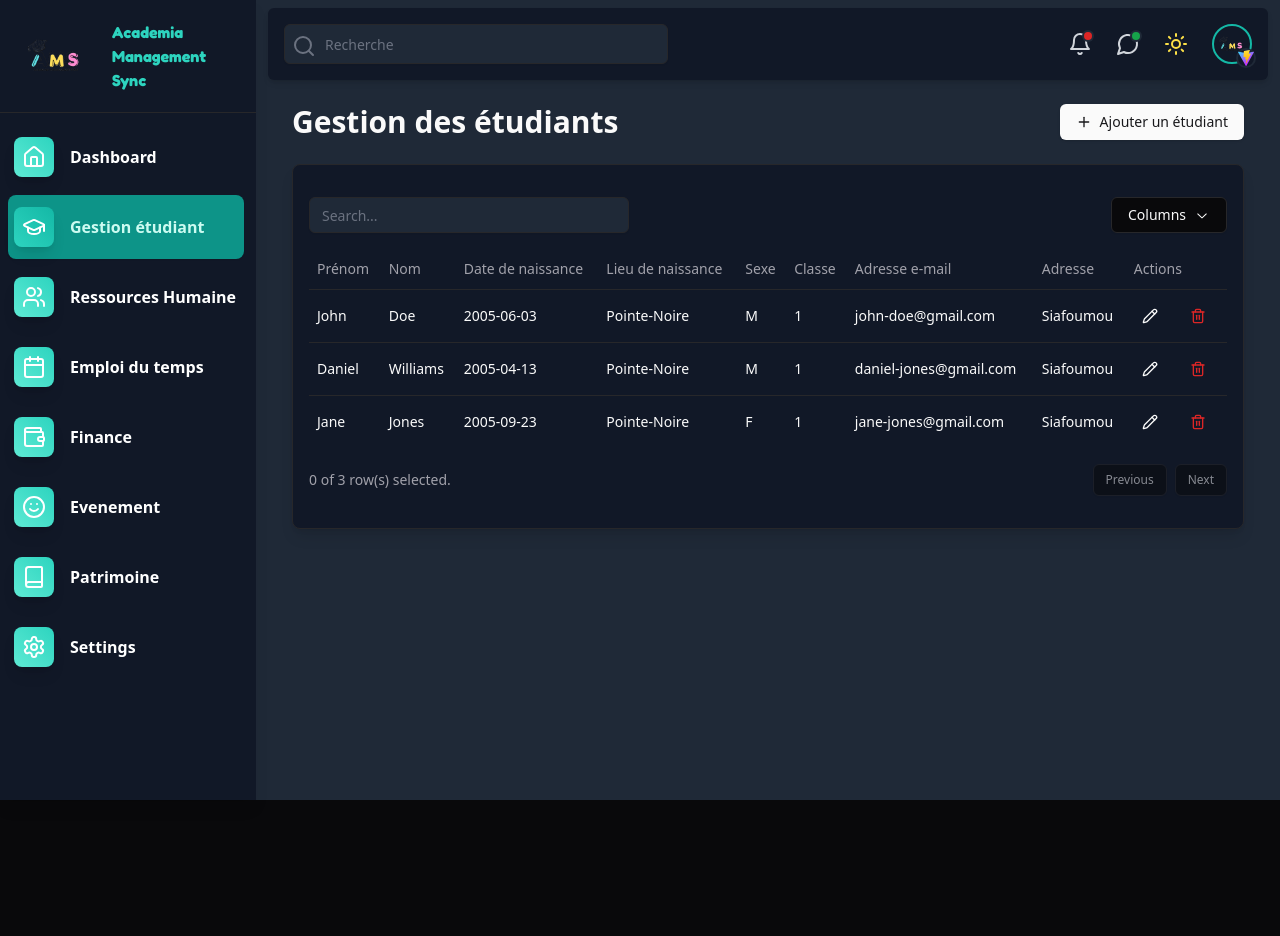
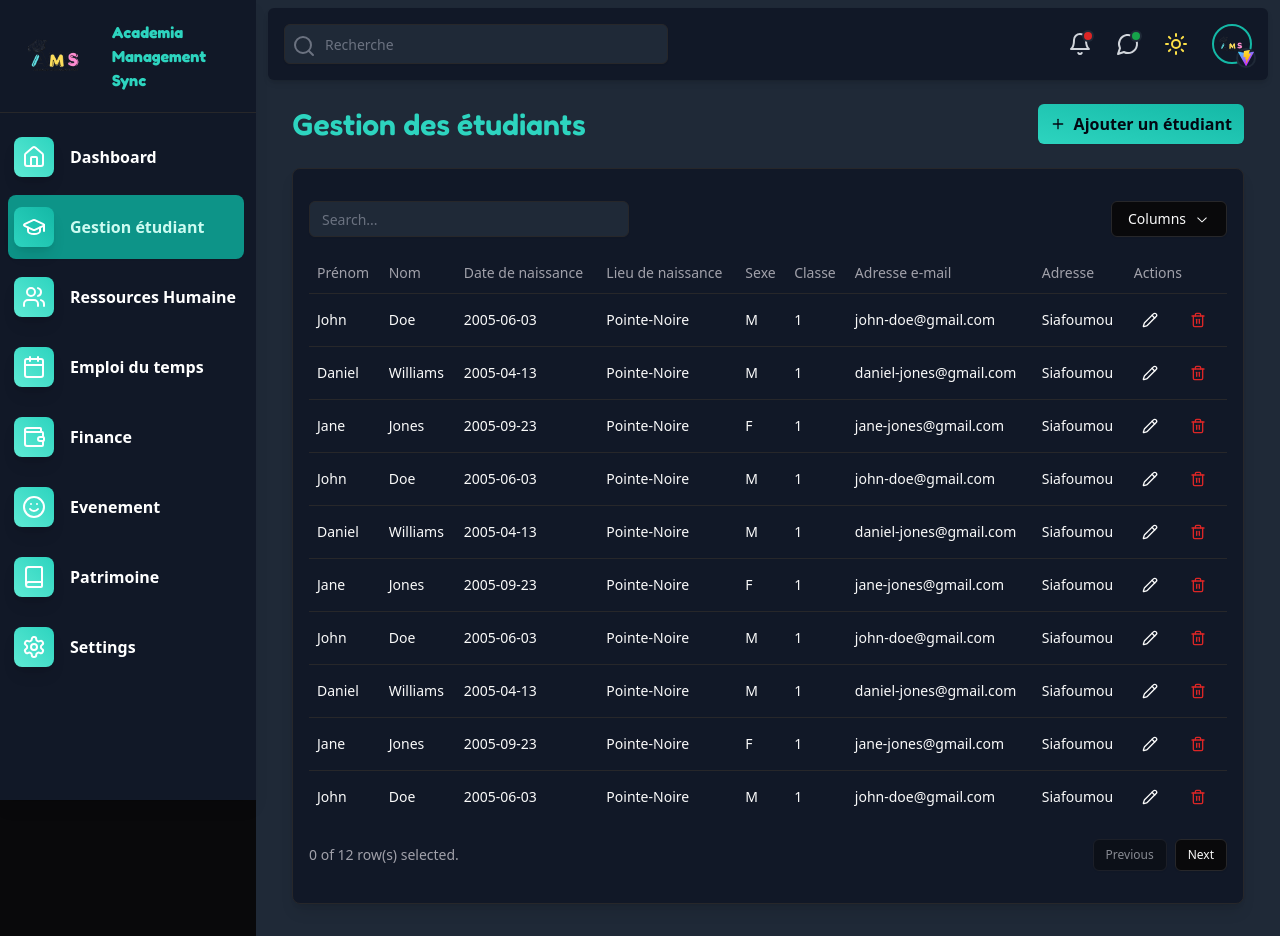
Before and after one commit to AureDulvresse/app.ams.io, a React (Vite) app: page /students in a window 1280 px wide. Before the commit the page ends 800 px from the top, so only its background shows below. Built offline with nearby package versions, Linux system fonts and the light colour scheme.

Commit message:
Update Students.tsx

```diff
--- a/src/components/Students.tsx
+++ b/src/components/Students.tsx
@@ -3,6 +3,7 @@ import { Trash2, Plus, Pencil } from "lucide-react";
 import { Button } from "./ui/button";
 import DataTable from "./common/DataTable";
 import { Student } from "@/types";
+import { Link } from "react-router-dom";
 
 
 const columns = [
@@ -105,16 +106,156 @@ const Students: React.FC = () => {
       class_id: 1,
       school_id: 1,
     },
+    {
+      id: 4,
+      first_name: "John",
+      last_name: "Doe",
+      dob: "2005-06-03",
+      pob: "Pointe-Noire",
+      gender: "M",
+      phone: "05 568 68 68",
+      address: "Siafoumou",
+      email: "john-doe@gmail.com",
+      guardian_name: "Jenathan Doe",
+      guardian_phone: "04 456 46 46",
+      class_id: 1,
+      school_id: 1,
+    },
+    {
+      id: 5,
+      first_name: "Daniel",
+      last_name: "Williams",
+      dob: "2005-04-13",
+      pob: "Pointe-Noire",
+      gender: "M",
+      phone: "05 568 68 68",
+      address: "Siafoumou",
+      email: "daniel-jones@gmail.com",
+      guardian_name: "Roger Williams",
+      guardian_phone: "04 456 46 46",
+      class_id: 1,
+      school_id: 1,
+    },
+    {
+      id: 6,
+      first_name: "Jane",
+      last_name: "Jones",
+      dob: "2005-09-23",
+      pob: "Pointe-Noire",
+      gender: "F",
+      phone: "05 568 68 68",
+      address: "Siafoumou",
+      email: "jane-jones@gmail.com",
+      guardian_name: "Sonia Lewis",
+      guardian_phone: "04 456 46 46",
+      class_id: 1,
+      school_id: 1,
+    },
+    {
+      id: 7,
+      first_name: "John",
+      last_name: "Doe",
+      dob: "2005-06-03",
+      pob: "Pointe-Noire",
+      gender: "M",
+      phone: "05 568 68 68",
+      address: "Siafoumou",
+      email: "john-doe@gmail.com",
+      guardian_name: "Jenathan Doe",
+      guardian_phone: "04 456 46 46",
+      class_id: 1,
+      school_id: 1,
+    },
+    {
+      id: 8,
+      first_name: "Daniel",
+      last_name: "Williams",
+      dob: "2005-04-13",
+      pob: "Pointe-Noire",
+      gender: "M",
+      phone: "05 568 68 68",
+      address: "Siafoumou",
+      email: "daniel-jones@gmail.com",
+      guardian_name: "Roger Williams",
+      guardian_phone: "04 456 46 46",
+      class_id: 1,
+      school_id: 1,
+    },
+    {
+      id: 9,
+      first_name: "Jane",
+      last_name: "Jones",
+      dob: "2005-09-23",
+      pob: "Pointe-Noire",
+      gender: "F",
+      phone: "05 568 68 68",
+      address: "Siafoumou",
+      email: "jane-jones@gmail.com",
+      guardian_name: "Sonia Lewis",
+      guardian_phone: "04 456 46 46",
+      class_id: 1,
+      school_id: 1,
+    },
+     {
+      id: 10,
+      first_name: "John",
+      last_name: "Doe",
+      dob: "2005-06-03",
+      pob: "Pointe-Noire",
+      gender: "M",
+      phone: "05 568 68 68",
+      address: "Siafoumou",
+      email: "john-doe@gmail.com",
+      guardian_name: "Jenathan Doe",
+      guardian_phone: "04 456 46 46",
+      class_id: 1,
+      school_id: 1,
+    },
+    {
+      id: 11,
+      first_name: "Daniel",
+      last_name: "Williams",
+      dob: "2005-04-13",
+      pob: "Pointe-Noire",
+      gender: "M",
+      phone: "05 568 68 68",
+      address: "Siafoumou",
+      email: "daniel-jones@gmail.com",
+      guardian_name: "Roger Williams",
+      guardian_phone: "04 456 46 46",
+      class_id: 1,
+      school_id: 1,
+    },
+    {
+      id: 12,
+      first_name: "Jane",
+      last_name: "Jones",
+      dob: "2005-09-23",
+      pob: "Pointe-Noire",
+      gender: "F",
+      phone: "05 568 68 68",
+      address: "Siafoumou",
+      email: "jane-jones@gmail.com",
+      guardian_name: "Sonia Lewis",
+      guardian_phone: "04 456 46 46",
+      class_id: 1,
+      school_id: 1,
+    },
   ]);
 
   return (
     <div className="p-6">
       <div className="flex justify-between items-center mb-6">
-        <h2 className="text-3xl font-bold">Gestion des étudiants</h2>
-        <Button className="flex items-center gap-2">
-          <Plus size={16} />
+        <h2 className="text-3xl font-semibold font-fredoka text-teal-400">
+          Gestion des étudiants
+        </h2>
+        <Link
+          to={"/"}
+          className="flex items-center gap-2 bg-gradient-to-tr from-teal-400 to-teal-500 px-3 py-2 rounded-md shadow-sm text-white dark:text-gray-950 font-semibold hover:scale-[1.02] transition-all"
+        >
+          <Plus className="font-semibold" size={16} />
           Ajouter un étudiant
-        </Button>
+        </Link>
       </div>
 
       <DataTable data={students} columns={columns} filters={filters} />
```
